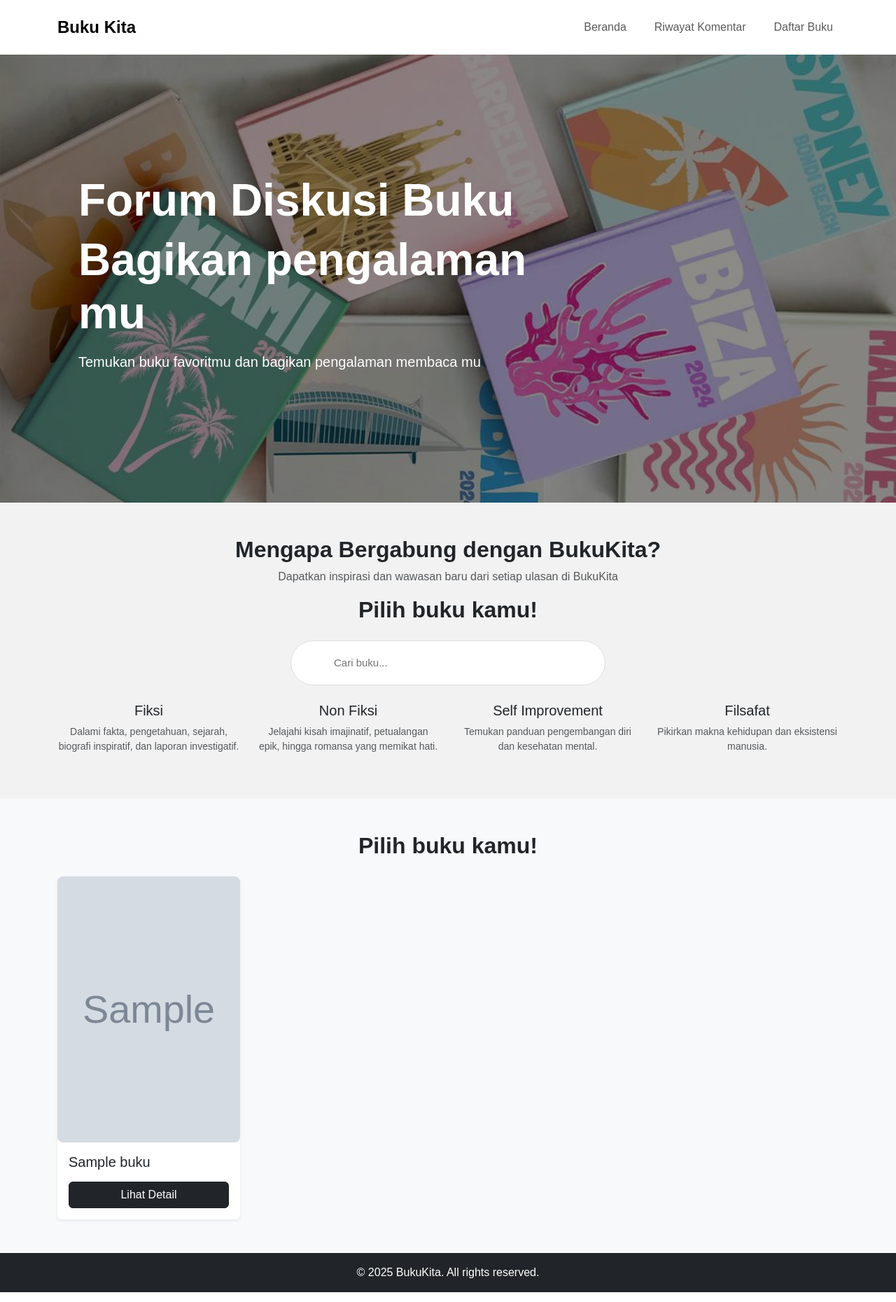
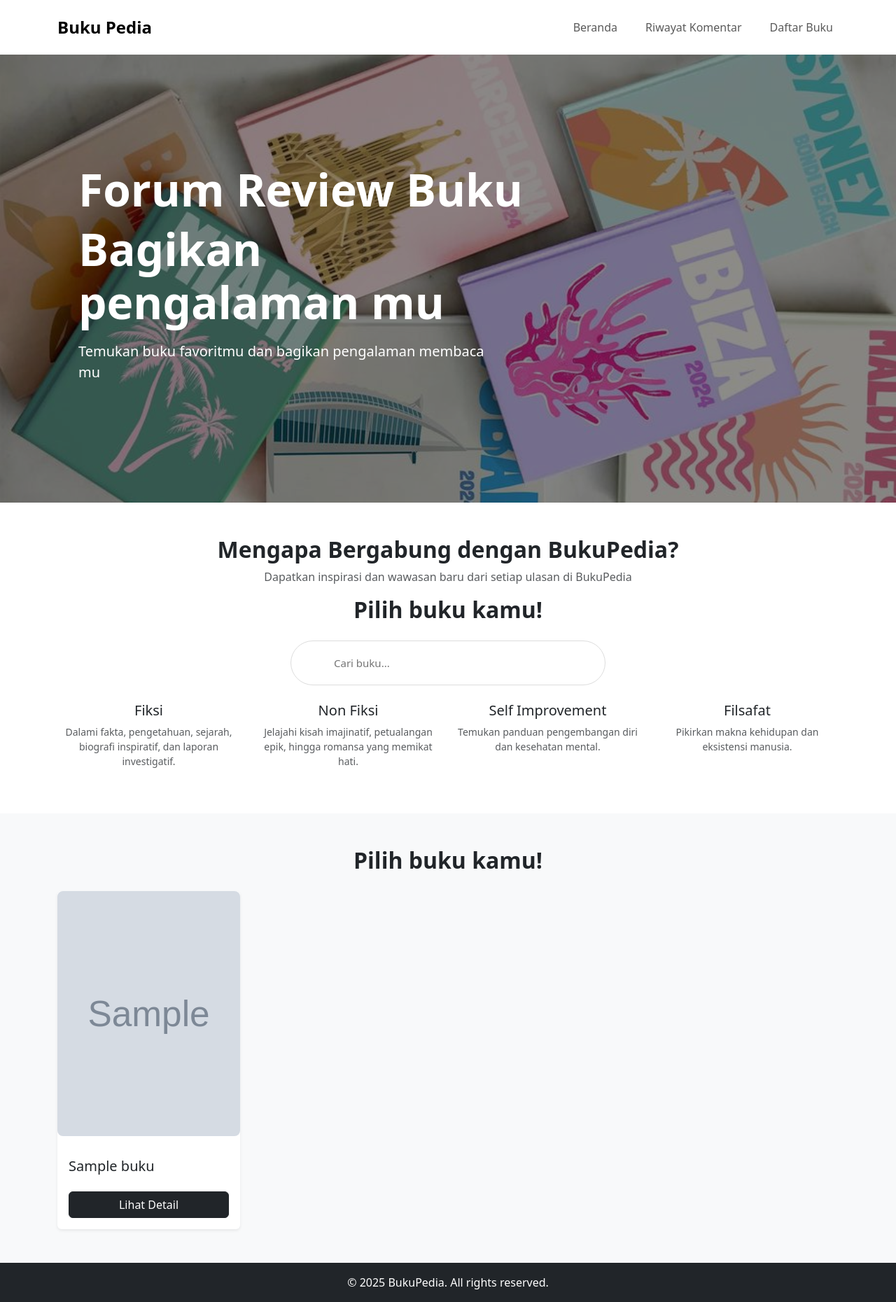
Before and after one commit to faizah115/tubes_web, a PHP site: page / in a window 1280 px wide. Shown: the whole page at 70% size. Run offline with PHP 8.4, Linux system fonts and the light colour scheme; the visitor is signed in with stand-in values (Sample User, id 1); tables that the repository leaves empty or names only in its code hold one stand-in row (values such as "Sample post"); grey boxes marked "Sample" are stand-in pictures.

Commit message:
tambah buku

```diff
--- a/CSS/style.css
+++ b/CSS/style.css
@@ -90,7 +90,7 @@
     width: 100%;
     padding: 12px 45px;
     border-radius: 30px;
-    border: 1.5px solid #4683b7;
+    border: 1.5px solid #1a8cef;
     font-size: 16px;
     transition: 0.3s ease;
     outline: none;
@@ -101,16 +101,7 @@
     box-shadow: 0 0 8px rgba(0,0,0,0.1);
 }
 
-.search-icon {
-    position: absolute;
-    top: 50%;
-    left: 15px;
-    transform: translateY(-50%);
-    font-size: 20px;
-    color: #666;
-}
 
-/* Required for Bootstrap Icons */
 
 /* Aesthetic background */
 .login-body {
@@ -202,24 +193,19 @@
     border-radius: 6px;
 }
 
-
-/* =========================== */
 /* BACKGROUND LOGIN & REGISTER */
-/* =========================== */
-
-/* ====== FULL SCREEN LOGIN BACKGROUND ====== */
 .login-body {
     margin: 0;
     padding: 0;
-    height: 100vh;                    /* isi full layar */
+    height: 100vh;
     display: flex;
-    justify-content: center;          /* center horizontal */
-    align-items: center;              /* center vertical */
+    justify-content: center;
+    align-items: center;
     background: linear-gradient(135deg, #000000, #1a1a1a, #2d2d2d);
     font-family: "Poppins", sans-serif;
 }
 
-/* ====== LOGIN CARD ====== */
+/*  LOGIN CARD  */
 .login-container {
     width: 420px;
     padding: 40px 35px;
@@ -296,98 +282,28 @@
     text-decoration: underline;
 }
 
-/* ====== HALAMAN RIWAYAT KOMENTAR ====== */
 
-body {
-    background: #f2f2f2;
-    font-family: 'Poppins', sans-serif;
+/* ======== CARD BUKU FIX ======== */
+.book-card {
+    display: flex;
+    flex-direction: column;
+    height: 100%;
 }
 
-.riwayat-container {
-    width: 90%;
-    max-width: 1050px;
-    margin: 40px auto;
+/* Samakan tinggi gambar */
+.card-img-top {
+    height: 350px;
+    object-fit: cover;
 }
 
-.title {
-    font-size: 28px;
-    font-weight: 600;
-    color: #111;
-    margin-bottom: 25px;
+/* Samakan tinggi judul */
+.book-title {
+    min-height: 55px;      /* sesuaikan jika terlalu sempit */
+    display: flex;
+    align-items: center;
 }
 
-/* TABLE STYLE */
-.riwayat-table {
-    width: 100%;
-    border-collapse: collapse;
-    background: white;
-    border-radius: 10px;
-    overflow: hidden;
-    box-shadow: 0 5px 18px rgba(0,0,0,0.12);
+/* Taruh tombol di bawah */
+.btn-detail {
+    margin-top: auto;
 }
-
-.riwayat-table thead {
-    background: #1f1f1f;
-    color: white;
-}
-
-.riwayat-table th,
-.riwayat-table td {
-    padding: 15px 18px;
-    text-align: left;
-    font-size: 15px;
-}
-
-.riwayat-table tbody tr {
-    border-bottom: 1px solid #e2e2e2;
-}
-
-.riwayat-table tbody tr:hover {
-    background: #f7f7f7;
-}
-
-/* IMAGE STYLE */
-.img-mini {
-    width: 120px;
-    border-radius: 8px;
-    border: 1px solid #ccc;
-}
-
-.no-img {
-    color: #888;
-}
-
-/* DATE */
-.date-col {
-    font-size: 13px;
-    color: #666;
-    font-style: italic;
-}
-
-/* BUTTON STYLES */
-.btn-edit,
-.btn-delete {
-    padding: 7px 14px;
-    border-radius: 6px;
-    text-decoration: none;
-    color: white;
-    font-size: 14px;
-}
-
-.btn-edit {
-    background: #333;
-}
-
-.btn-delete {
-    background: #b10000;
-}
-
-.btn-edit:hover,
-.btn-delete:hover {
-    opacity: .8;
-}
-
-/* Align action buttons */
-.action-col a {
-    margin-right: 8px;
-}
--- a/index.php
+++ b/index.php
@@ -42,7 +42,7 @@ while ($row = mysqli_fetch_assoc($result)) {
     <!-- NAVBAR -->
     <nav class="navbar navbar-expand-lg navbar-light bg-white shadow-sm py-3">
         <div class="container">
-            <a class="navbar-brand fw-bold fs-4" href="index.php">Buku Kita</a>
+            <a class="navbar-brand fw-bold fs-4" href="index.php">Buku Pedia</a>
 
             <button class="navbar-toggler" type="button" data-bs-toggle="collapse" data-bs-target="#navMenu">
                 <span class="navbar-toggler-icon"></span>
@@ -64,7 +64,7 @@ while ($row = mysqli_fetch_assoc($result)) {
 
     <div class="container">
         <div class="hero-text-left text-white">
-            <h1 class="fw-bold display-3">Forum Diskusi Buku</h1>
+            <h1 class="fw-bold display-3">Forum Review Buku</h1>
             <h1 class="fw-bold display-3">Bagikan pengalaman mu</h1>
 
             <p class="mt-3 fs-5">
@@ -78,8 +78,8 @@ while ($row = mysqli_fetch_assoc($result)) {
 
     <!-- BENEFITS -->
     <section class="text-center py-5">
-        <h2 class="fw-bold">Mengapa Bergabung dengan BukuKita? </h2>
-        <p class="text-muted">Dapatkan inspirasi dan wawasan baru dari setiap ulasan di BukuKita</p>
+        <h2 class="fw-bold">Mengapa Bergabung dengan BukuPedia? </h2>
+        <p class="text-muted">Dapatkan inspirasi dan wawasan baru dari setiap ulasan di BukuPedia</p>
 
 
         <h2 class="fw-bold text-center mb-4">Pilih buku kamu!</h2>
@@ -125,15 +125,14 @@ while ($row = mysqli_fetch_assoc($result)) {
 
                 <?php foreach ($books as $b): ?>
 <div class="col-md-3">
-                        <div class="card shadow-sm border-0 h-100">
+    <div class="card shadow-sm border-0 h-100 book-card">
 
         <img src="assets/<?= $b['gambar'] ?>" class="card-img-top">
 
-                            <div class="card-body">
-                                <h5 class="card-title"><?= $b['judul'] ?></h5>
+        <div class="card-body d-flex flex-column">
+            <h5 class="card-title book-title"><?= $b['judul'] ?></h5>
 
-                                <!-- DETAIL SEKARANG MENGGUNAKAN ID -->
-                                <a href="detail.php?id=<?= $b['id'] ?>" class="btn btn-dark w-100 mt-2">
+            <a href="detail.php?id=<?= $b['id'] ?>" class="btn btn-dark w-100 mt-auto btn-detail">
                 Lihat Detail
             </a>
         </div>
@@ -148,7 +147,7 @@ while ($row = mysqli_fetch_assoc($result)) {
     </section>
 
     <footer class="bg-dark text-white text-center py-3">
-        © 2025 BukuKita. All rights reserved.
+        © 2025 BukuPedia. All rights reserved.
     </footer>
 
 </body>
--- a/session_check.php
+++ b/session_check.php
@@ -1,8 +1,28 @@
 <?php
 session_start();
 
-if (!isset($_SESSION["login"])) {
+// Cek apakah user sudah login
+if (!isset($_SESSION['username'])) {
     header("Location: login.php");
-    exit;
+    exit();
 }
+
+// Timeout 500 detik
+$timeout = 500;
+
+// Jika belum ada waktu aktivitas, set sekarang
+if (!isset($_SESSION['last_activity'])) {
+    $_SESSION['last_activity'] = time();
+}
+
+// Jika lebih dari timeout → logout paksa
+if (time() - $_SESSION['last_activity'] > $timeout) {
+    session_unset();
+    session_destroy();
+    header("Location: login.php?expired=1");
+    exit();
+}
+
+// Update waktu aktivitas tiap kali halaman diakses
+$_SESSION['last_activity'] = time();
 ?>
```
Also changed, not shown: assets/Pasta_Kacang_Merah.jpeg (added), assets/berani_tidak_disukai.jpeg (added), assets/ganjil_genap.jpeg (added), assets/i_want_to_eat.jpeg (added), assets/insecurity.jpeg (added), assets/lonelines.jpeg (added), assets/review1.png (deleted), assets/review_ lukacita.jpeg (added), assets/review_alphagirls.jpeg (added), assets/review_cantikituluka.jpeg (added), assets/review_filosofiteras.jpeg (added), assets/review_jikakitatakpernahjatuhcinta.jpeg (added), assets/review_laskarpelangi.jpeg (added), assets/review_seporsimieayam.jpeg (added), 3 more files. Lines whose indentation alone changed are shown as unchanged.
